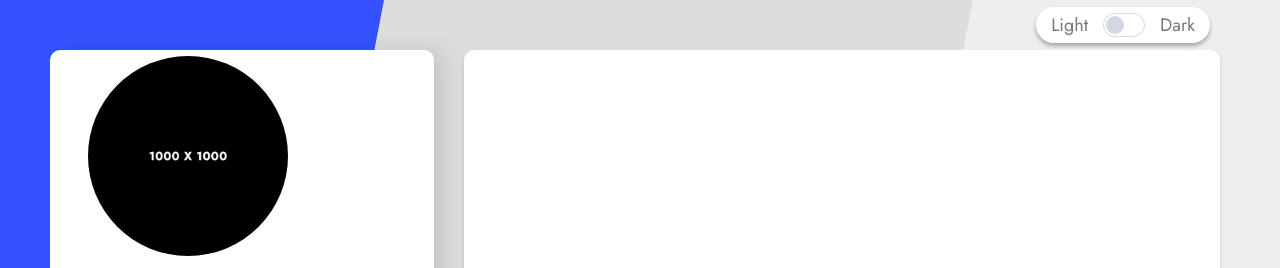
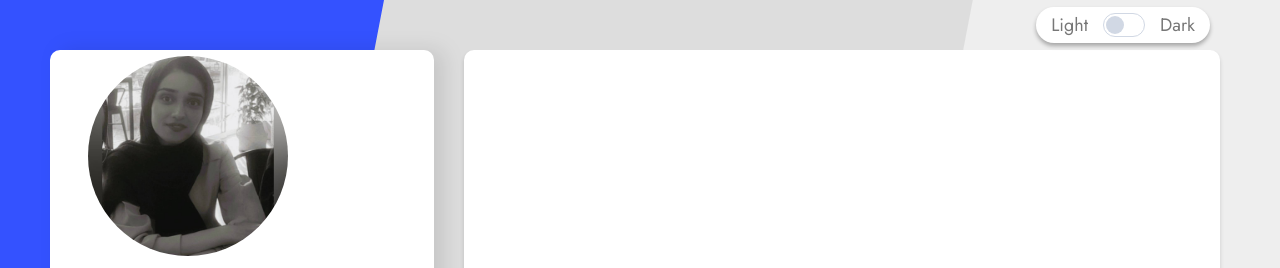
Before and after one commit to maryamgandomkar/maryamgandomkar.github.io, a plain HTML site: page index-light.html in a window 1280 px wide. Shown: the top 268 px of the page. Drawn offline with Linux system fonts and the light colour scheme.

Commit message:
new img prof

```diff
--- a/index-light.html
+++ b/index-light.html
@@ -123,7 +123,7 @@
 			<div class="cv__header">
 				<div class="in">
 					<div class="avatar">
-						<img src="img/header/1.jpg" alt="">
+						<img src="img/portfolio/4.jpg" alt="">
 					</div>
 					<h3><span>Adam</span> Milner</h3>
 					<p class="quote">I'm a passionate front-end web developer who excels at creating pixel-perfect web interfaces. I’m available for a freelance job. <a href="#contact" class="anchor">Hire me</a></p>
```
